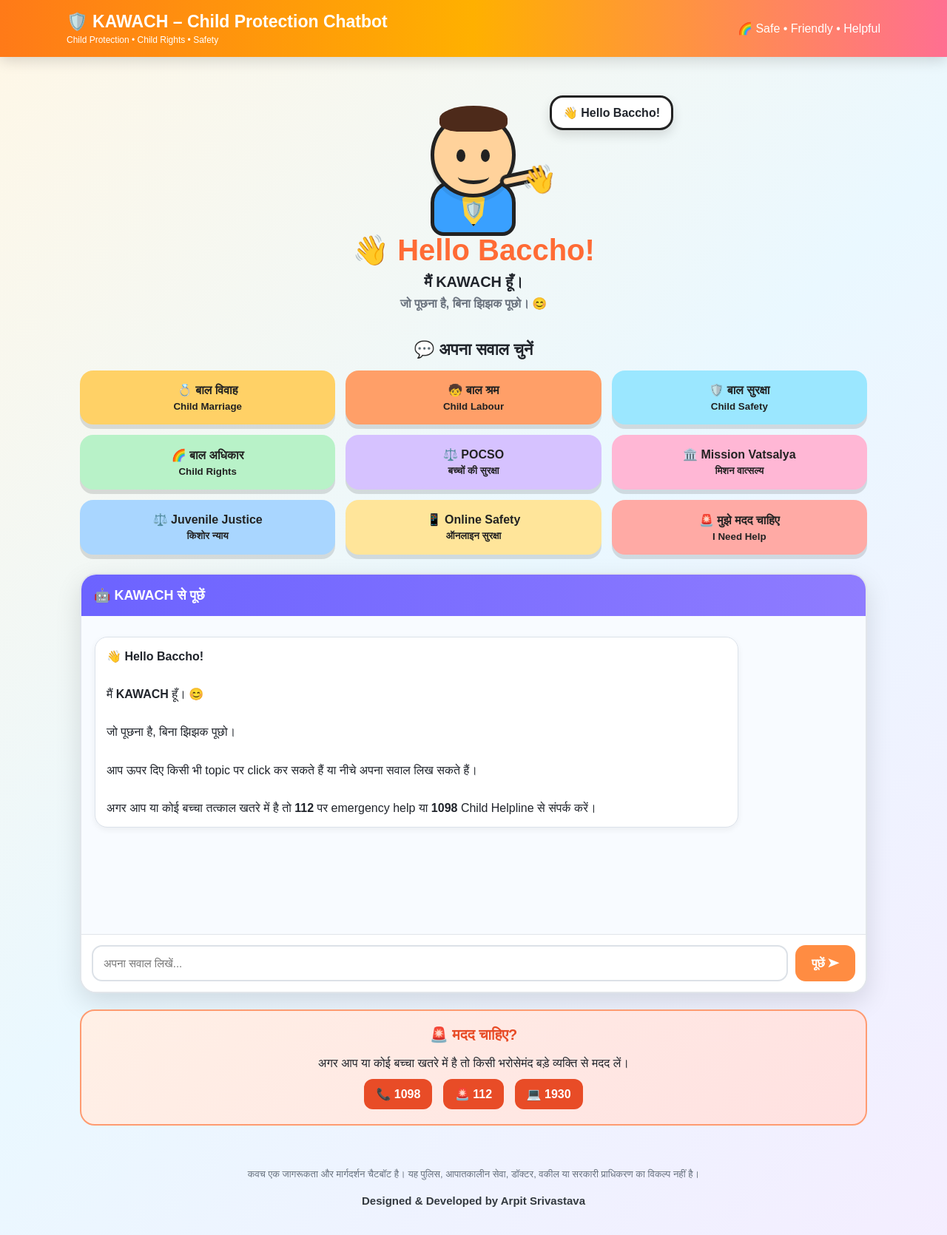
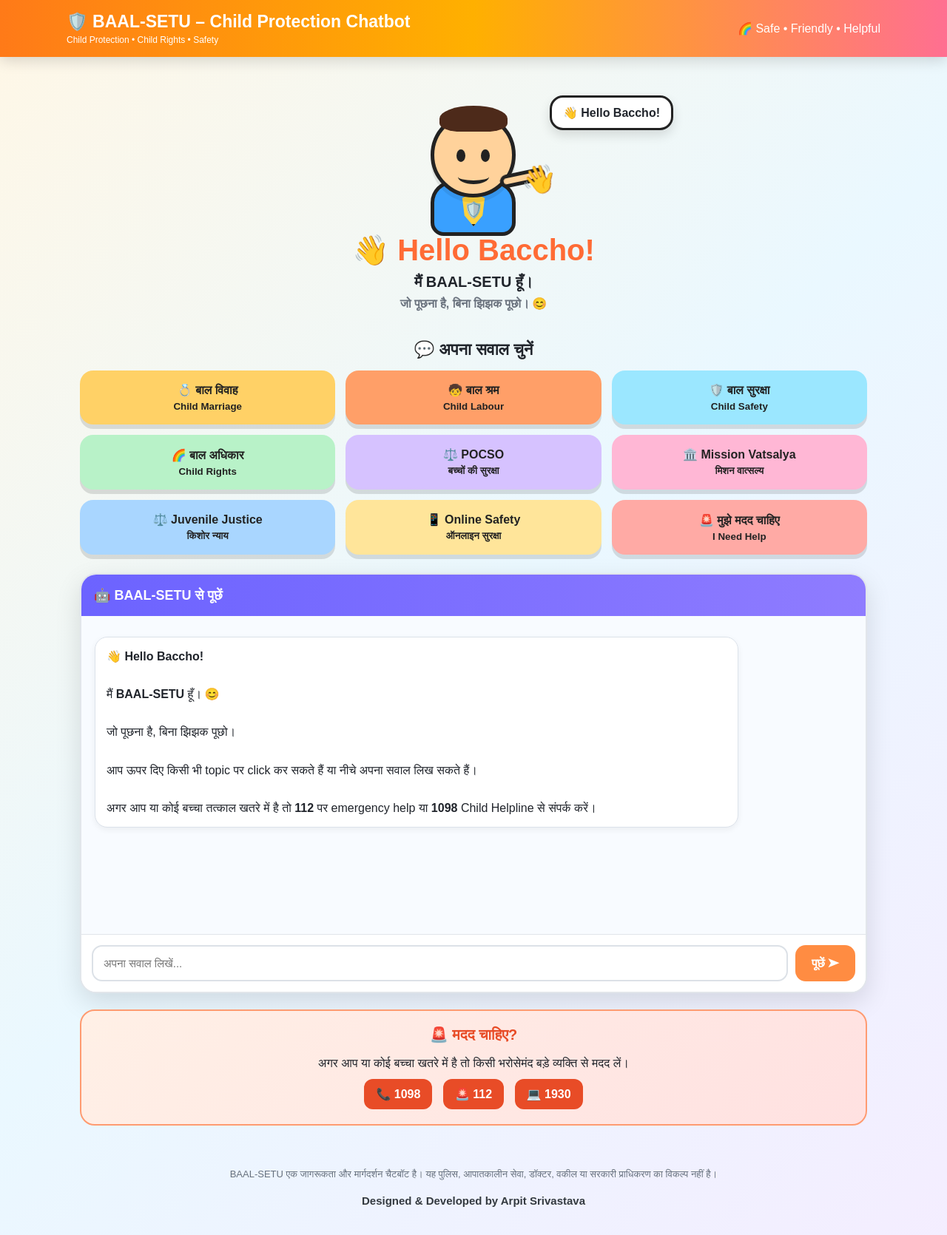
Before and after one commit to arpitsrivastava1098/BAAL-SETU-Child-Protection-Chatbot, a website: page index.html in a window 1280 px wide. Shown: the whole page at 74% size. Drawn offline with Linux system fonts and the light colour scheme.

Commit message:
Update index.html

```diff
--- a/index.html
+++ b/index.html
@@ -3,7 +3,7 @@
 <head>
 <meta charset="UTF-8">
 <meta name="viewport" content="width=device-width, initial-scale=1.0">
-<title>KAWACH – Child Protection Chatbot</title>
+<title>BAAL-SETU – Child Protection Chatbot</title>
 
 <style>
 *{box-sizing:border-box}
@@ -451,7 +451,7 @@ font-size:20px;
 <div>
 
 <div class="brand">
-🛡️ KAWACH – Child Protection Chatbot
+🛡️ BAAL-SETU – Child Protection Chatbot
 </div>
 
 <div class="tagline">
@@ -516,7 +516,7 @@ Child Protection • Child Rights • Safety
 </h1>
 
 <div class="hero-sub">
-मैं KAWACH हूँ।
+मैं BAAL-SETU हूँ।
 </div>
 
 <div class="hero-small">
@@ -595,7 +595,7 @@ Child Protection • Child Rights • Safety
 <section class="chat">
 
 <div class="chat-head">
-🤖 KAWACH से पूछें
+🤖 BAAL-SETU से पूछें
 </div>
 
 
@@ -607,7 +607,7 @@ Child Protection • Child Rights • Safety
 
 <br><br>
 
-मैं <b>KAWACH</b> हूँ। 😊
+मैं <b>BAAL-SETU</b> हूँ। 😊
 
 <br><br>
 
@@ -676,7 +676,7 @@ onkeydown="if(event.key==='Enter')send()"
 
 <div class="disclaimer">
 
-कवच एक जागरूकता और मार्गदर्शन चैटबॉट है। यह पुलिस, आपातकालीन सेवा, डॉक्टर, वकील या सरकारी प्राधिकरण का विकल्प नहीं है।
+BAAL-SETU एक जागरूकता और मार्गदर्शन चैटबॉट है। यह पुलिस, आपातकालीन सेवा, डॉक्टर, वकील या सरकारी प्राधिकरण का विकल्प नहीं है।
 
 </div>
 
@@ -1141,7 +1141,7 @@ typing.className="msg bot";
 typing.id="typing";
 
 typing.innerHTML=
-"🤖 KAWACH सोच रहा है... 😊";
+"🤖 BAAL-SETU सोच रहा है... 😊";
 
 messages.appendChild(typing);
 
@@ -1199,7 +1199,7 @@ add(`
 
 <b>Hindi:</b><br>
 
-KAWACH अभी उपलब्ध नहीं है।
+BAAL-SETU अभी उपलब्ध नहीं है।
 
 <br><br>
 
```
